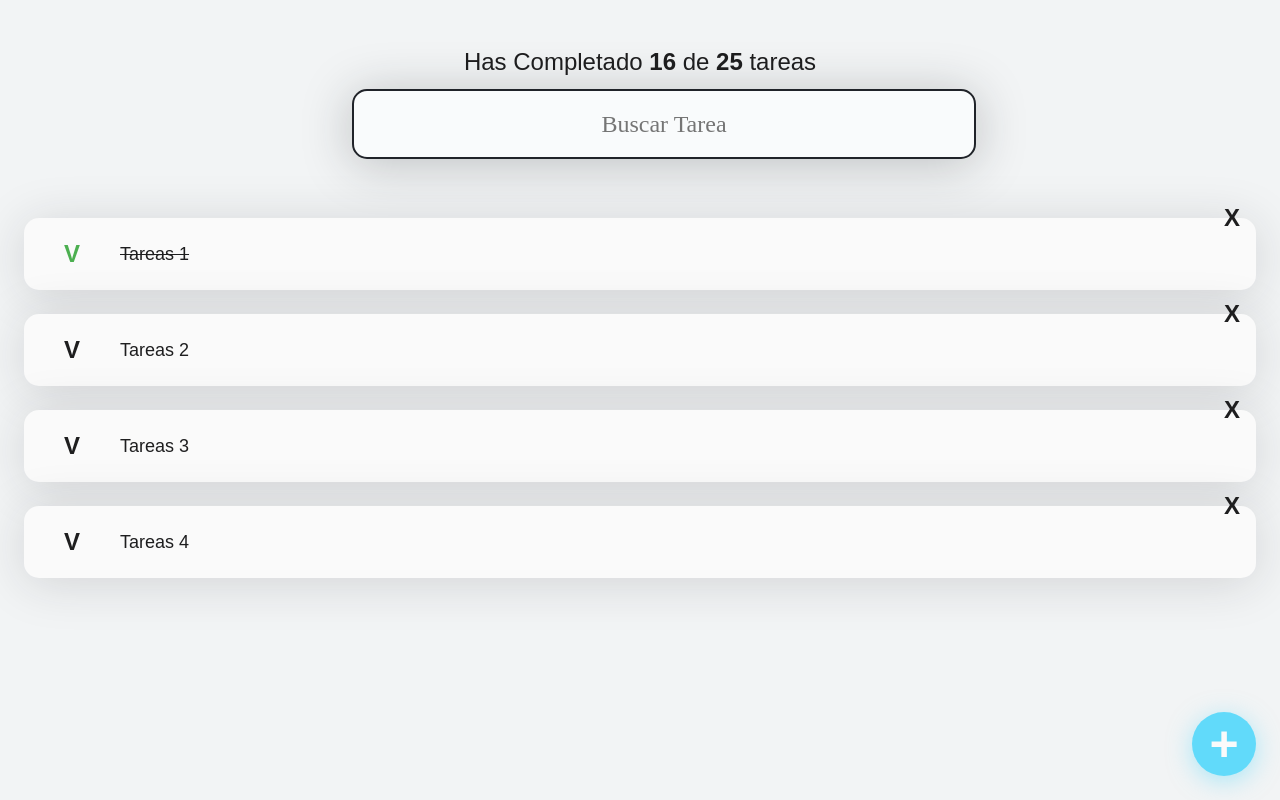
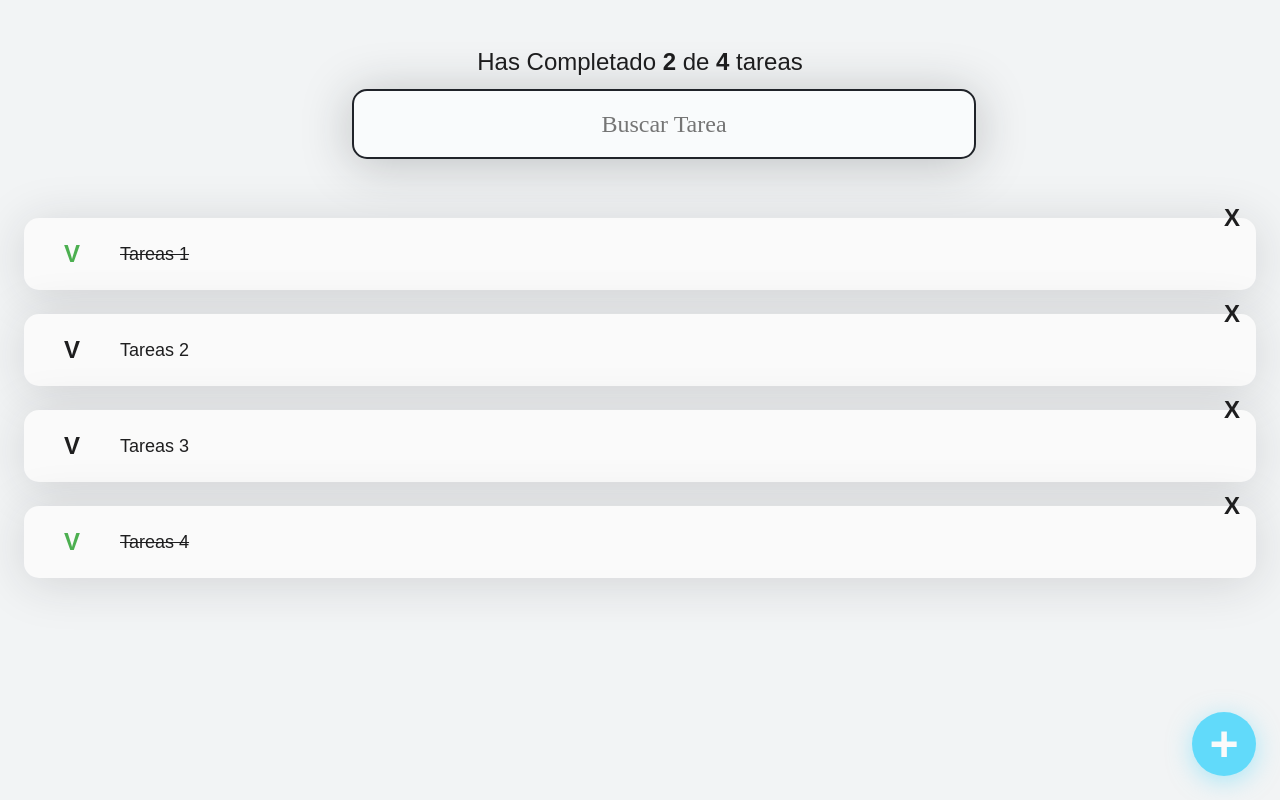
Before and after one commit to JhonTrujillo/listartareas, a React (Create React App) app: page / in a window 1280 px wide. Built offline with nearby package versions, Linux system fonts and the light colour scheme.

Commit message:
Feat: Contando Tareas

```diff
--- a/src/App.js
+++ b/src/App.js
@@ -11,7 +11,7 @@ const defaultTareas = [
   { text: 'Tareas 1', completed: true },
   { text: 'Tareas 2', completed: false },
   { text: 'Tareas 3', completed: false },
-  { text: 'Tareas 4', completed: false },
+  { text: 'Tareas 4', completed: true },
 ];
 
 function App() {
@@ -20,11 +20,19 @@ function App() {
    const [searchValue, setSearchValue] = React.useState('');
    console.log('Usuario busca las tareas ' + searchValue);
 
+   //Creando el estado de Tareas llamando por default el arreglo defaultTareas
+   const [tareas, setTareas] = React.useState(defaultTareas);
+
+  const completedTareas = tareas.filter(tareas => tareas.completed).length;
+  const totalTareas = tareas.length;
+
   return (
     // <div className="App"> {/*contenedor global por defecto*/}</div>
     <React.Fragment>
       {/* Se llaman los componentes de react */}
-      <ListarCounter completed={16} total={25}/>
+      {/* <ListarCounter completed={16} total={25}/> */}
+      <ListarCounter completed={completedTareas} total={totalTareas}/>
+
       <ListarSearch
       //compartimos el estado Search al componente Search.
       searchValue={searchValue}
```
